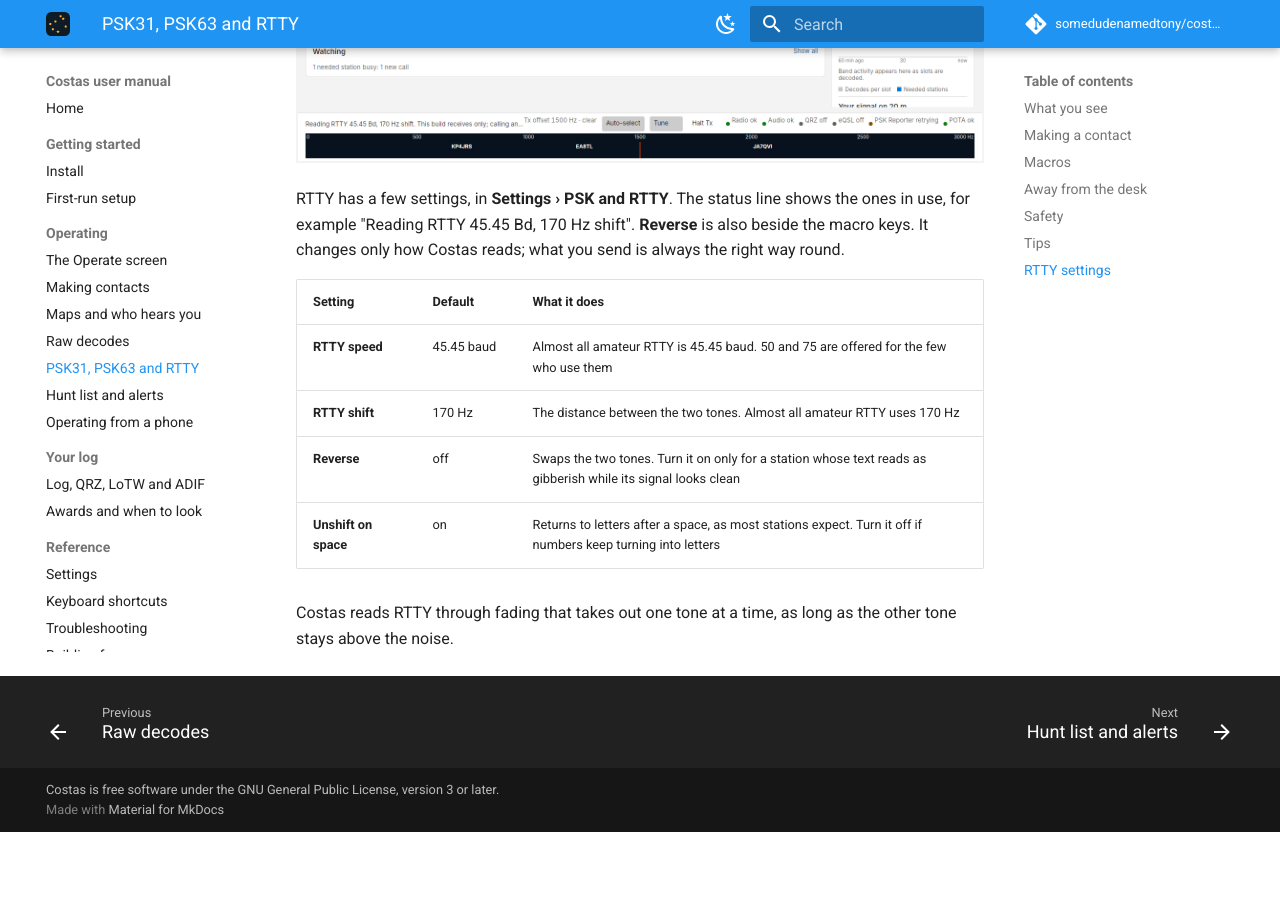
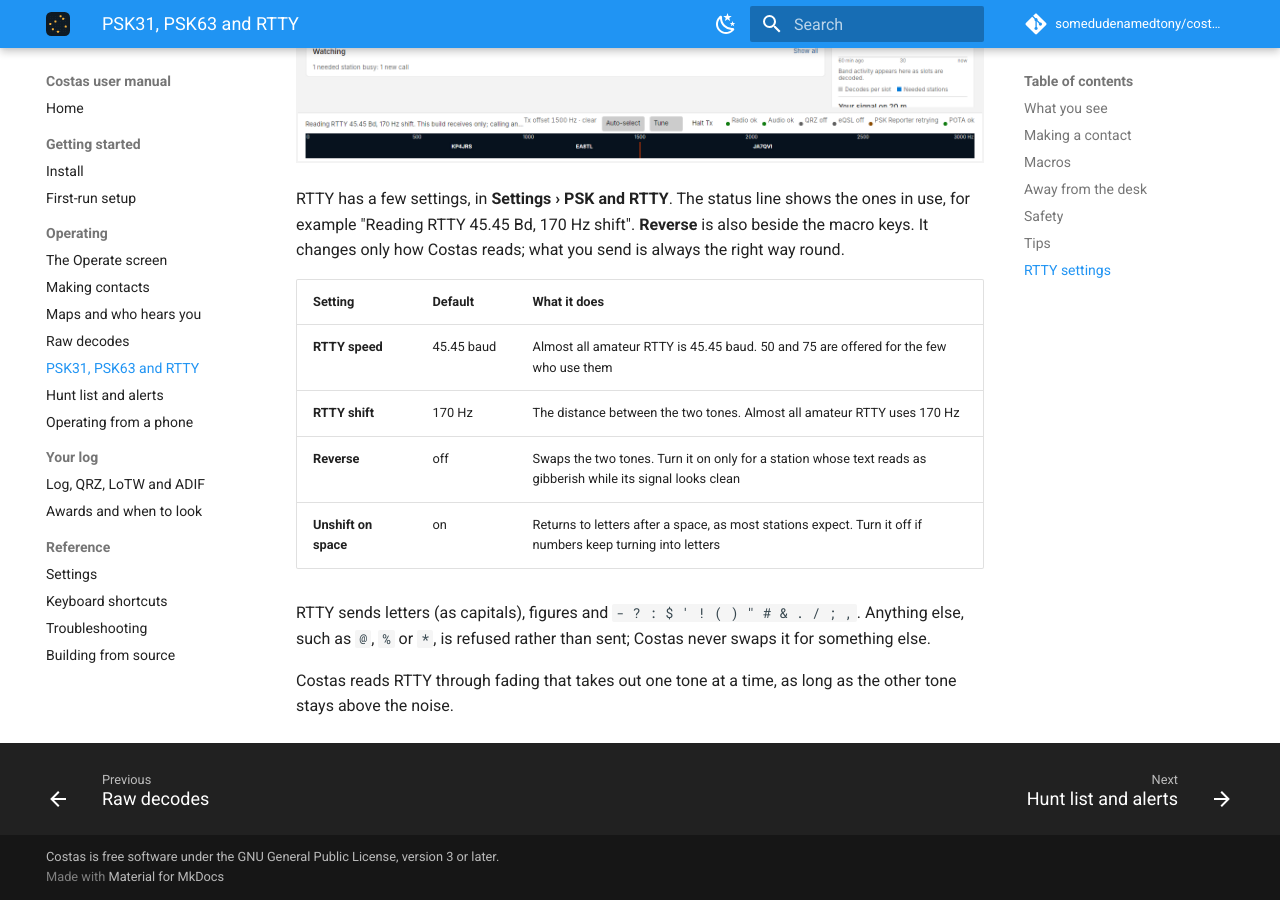
Before and after one commit to somedudenamedtony/costas, an MkDocs documentation site: the page built from manual/keyboard-modes.md, in a window 1280 px wide and 900 px high, scrolled down 4998 px. Built offline with MkDocs 1.6.1 and Material for MkDocs 9.7.7, drawn with Linux system fonts in a browser that asks for light colours; comment, search, counter and statistics services are not loaded; before the commit the page ends 5830 px from its top, so only the background shows below that.

Commit message:
Correct which characters RTTY sends, and the receive holds, in the docs
The keyboard-modes doc said & and # are not sent in RTTY; the code
sends them in the figures case, as fldigi does (US figures), and that
is right. The list of refused characters now matches Ita2. The manual
says what RTTY can send and that anything else is refused, never
swapped. The as-built receive notes give the new hold times and the
weak-character rule for PSK and RTTY.

Co-Authored-By: Claude Opus 5.5 <noreply@anthropic.com>
Claude-Session: https://claude.ai/code/session_01Uxt1d21PPvVnMQjRoesXPR

```diff
--- a/manual/keyboard-modes.md
+++ b/manual/keyboard-modes.md
@@ -132,4 +132,7 @@ Costas reads; what you send is always the right way round.
 | **Reverse** | off | Swaps the two tones. Turn it on only for a station whose text reads as gibberish while its signal looks clean |
 | **Unshift on space** | on | Returns to letters after a space, as most stations expect. Turn it off if numbers keep turning into letters |
 
+RTTY sends letters (as capitals), figures and `- ? : $ ' ! ( ) " # & . / ; ,`. Anything else, such as `@`, `%` or
+`*`, is refused rather than sent; Costas never swaps it for something else.
+
 Costas reads RTTY through fading that takes out one tone at a time, as long as the other tone stays above the noise.
```
Also changed, not shown: docs/09-keyboard-modes.md (+3 -3 lines).
